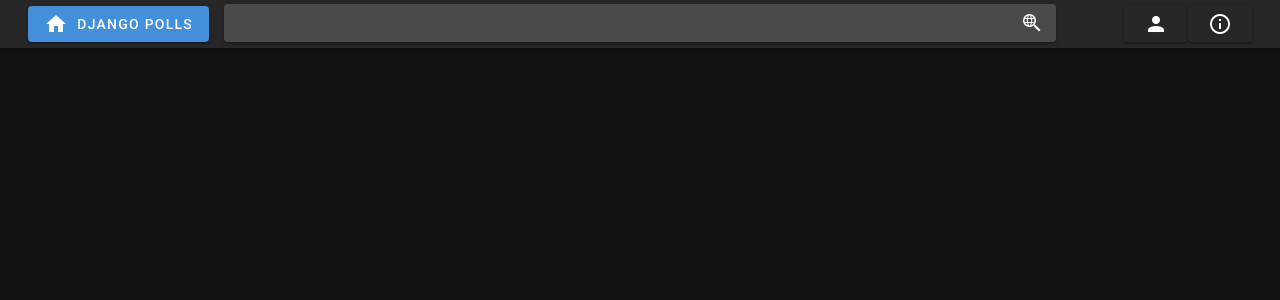
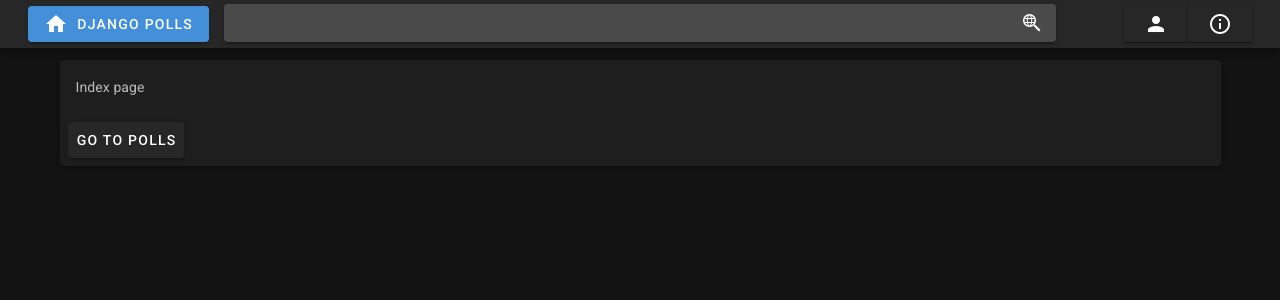
Before and after one commit to Ceowyllian/Nuxt-polls-frontend, a Nuxt app: page / in a window 1280 px wide. Shown: the top 300 px of the page. Built offline with nearby package versions, Linux system fonts and the light colour scheme.

Commit message:
Index page stub

```diff
--- a/pages/index.vue
+++ b/pages/index.vue
@@ -1,16 +1,18 @@
 <template>
-  <v-row align="center" justify="center">
-    <v-col cols="12" md="6" sm="8">
-      <v-card>
-      </v-card>
-    </v-col>
-  </v-row>
+  <v-card>
+    <v-card-text>
+      Index page
+    </v-card-text>
+    <v-card-actions>
+      <v-btn nuxt to="polls">
+        Go to polls
+      </v-btn>
+    </v-card-actions>
+  </v-card>
 </template>
 
 <script>
 export default {
-  name: 'IndexPage',
-  components: {
-  }
+  name: 'IndexPage'
 }
 </script>
```
